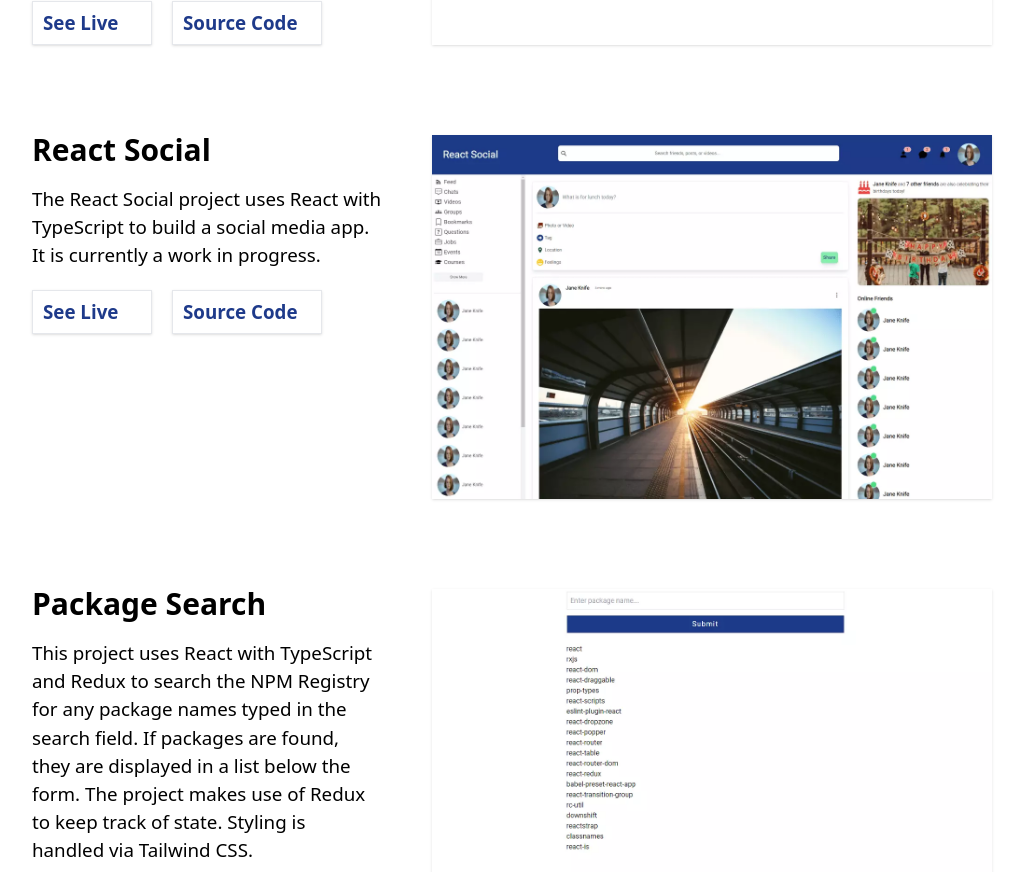
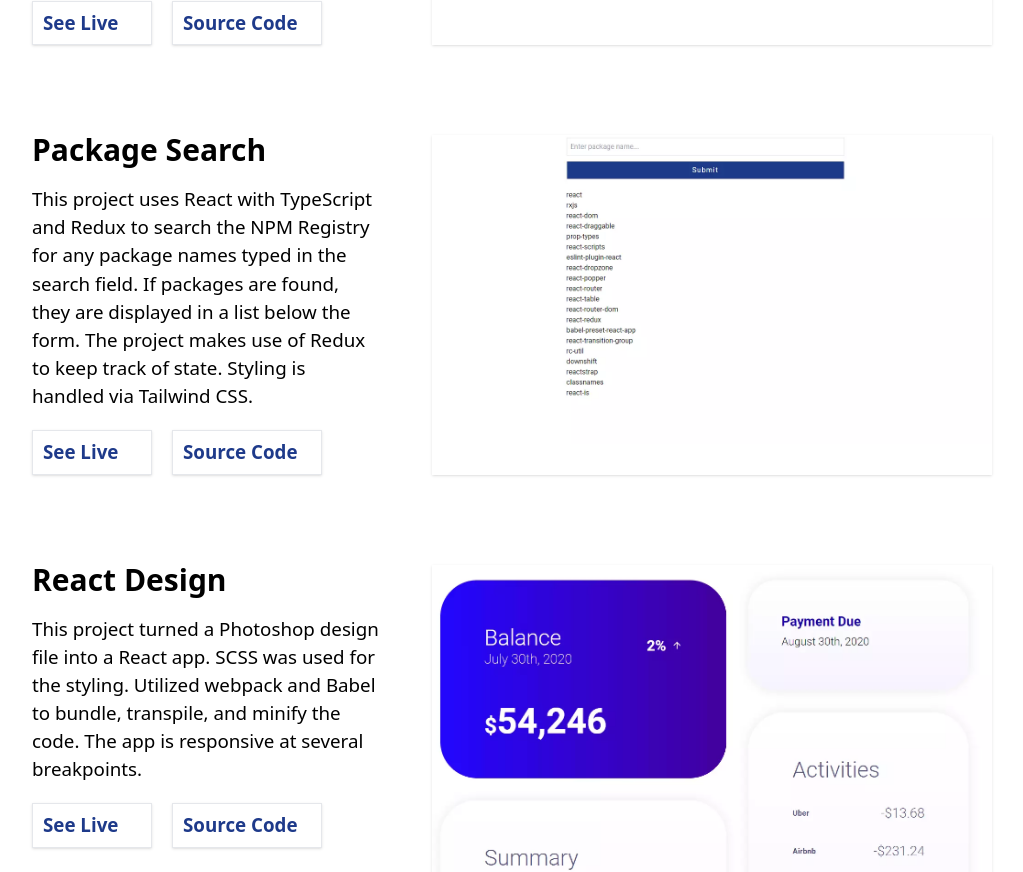
Before and after one commit to xiraynedev/portfolio-v2, a React app: page / in a window 1280 px wide. Shown: the part 1276-2148 px from the top of the page, without its empty margins (128-1151 px from the left). Built offline with nearby package versions, Linux system fonts and the light colour scheme.

Commit message:
remove a project from portfolio

```diff
--- a/src/components/Container/Container.tsx
+++ b/src/components/Container/Container.tsx
@@ -1,20 +1,19 @@
-import React, { useLayoutEffect } from 'react';
-import { Header } from '../Header/Header';
-import { ReactDesign } from '../ReactDesign/ReactDesign';
-import { Footer } from '../Footer/Footer';
-import { PackageSearch } from '../PackageSearch/PackageSearch';
-import { ReactSocial } from '../ReactSocial/ReactSocial';
-import gsap from 'gsap';
-import { NextNews } from '../NextNews/NextNews';
-import { ReactBasics } from '../ReactBasics/ReactBasics';
+import React, { useLayoutEffect } from "react";
+import { Header } from "../Header/Header";
+import { ReactDesign } from "../ReactDesign/ReactDesign";
+import { Footer } from "../Footer/Footer";
+import { PackageSearch } from "../PackageSearch/PackageSearch";
+import gsap from "gsap";
+import { NextNews } from "../NextNews/NextNews";
+import { ReactBasics } from "../ReactBasics/ReactBasics";
 
 export const Container: React.FC = () => {
   useLayoutEffect(() => {
-    gsap.to('#title', {
+    gsap.to("#title", {
       x: 0,
       duration: 1.5,
       delay: 0.75,
-      ease: 'Bounce.easeOut',
+      ease: "Bounce.easeOut",
     });
   });
 
@@ -22,14 +21,13 @@ export const Container: React.FC = () => {
     <>
       <Header />
       <h2
-        id='title'
-        className='-translate-x-full text-center mt-20 mb-8 lg:mb-20 text-6xl font-bold'
+        id="title"
+        className="-translate-x-full text-center mt-20 mb-8 lg:mb-20 text-6xl font-bold"
       >
         PROJECTS
       </h2>
       <NextNews />
       <ReactBasics />
-      <ReactSocial />
       <PackageSearch />
       <ReactDesign />
       <Footer />
--- a/src/components/ReactSocial/ReactSocial.tsx
+++ /dev/null
@@ -1,21 +0,0 @@
-import React, {FC} from 'react';
-import {ProjectComponent} from '../ProjectComponent/ProjectComponent';
-
-const reactSocialLarge = require('../../assets/react-social-large.webp');
-const reactSocialMedium = require('../../assets/react-social-medium.webp');
-
-export const ReactSocial: FC = () => {
-  const reactSocialProps = {
-    title: 'React Social',
-    text: `The React Social project uses React with TypeScript to build a social media app. It is currently a work
-    in progress.`,
-    liveAnchorHref: 'https://react-social-v1.netlify.app/',
-    sourceAnchorHref: 'https://github.com/xiraynedev/react-social',
-    imageFull: reactSocialLarge,
-    imageMedium: reactSocialMedium,
-  };
-
-  return (
-    <ProjectComponent packageProps={reactSocialProps}/>
-  );
-};
```
